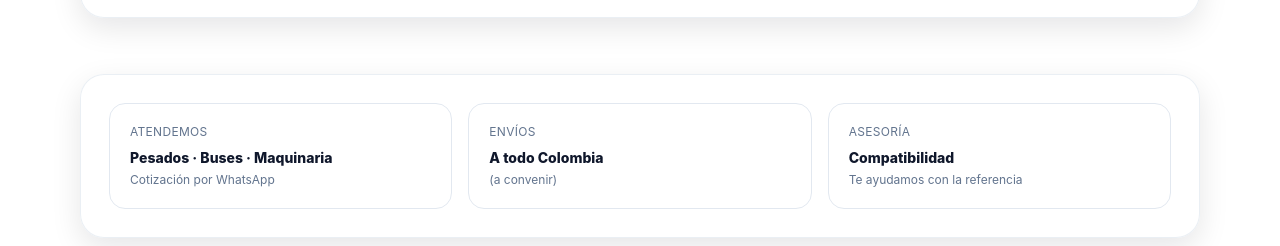
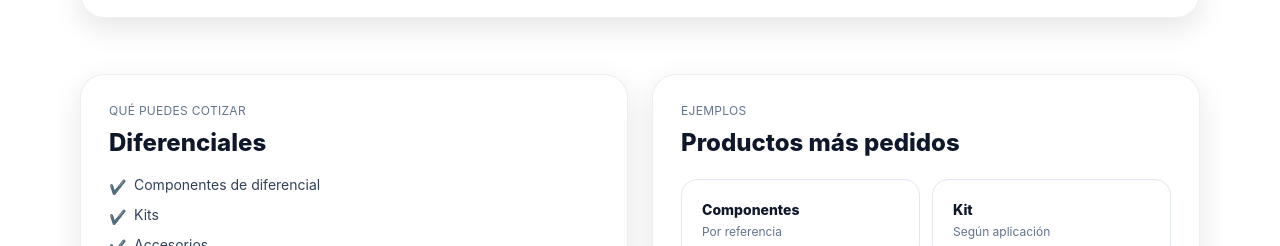
Before and after one commit to julianchocmanrique/Tornirepuestos-web, a Next.js app: page /tornirepuestos/categorias/diferenciales in a window 1280 px wide. Shown: the part 554-800 px from the top of the page. Built offline with nearby package versions, Linux system fonts and the light colour scheme.

Commit message:
ui: quitar bloque quick info en paginas de categoria

```diff
--- a/src/app/categorias/[slug]/page.tsx
+++ b/src/app/categorias/[slug]/page.tsx
@@ -107,26 +107,6 @@ export default async function Page({
       {/* Detail */}
       <section id="detalle" className="mx-auto max-w-6xl px-4 py-14">
         <div className="grid gap-6 lg:grid-cols-2">
-          {/* Quick info */}
-          <div className="rounded-3xl border border-slate-200/70 bg-white/70 p-7 shadow-[0_10px_30px_rgba(2,6,23,0.10)] backdrop-blur lg:col-span-2">
-            <div className="grid gap-4 sm:grid-cols-3">
-              <div className="rounded-2xl border border-slate-200 bg-white p-5">
-                <div className="text-xs uppercase tracking-wide text-slate-500">Atendemos</div>
-                <div className="mt-2 text-sm font-extrabold text-slate-900">Pesados · Buses · Maquinaria</div>
-                <div className="mt-1 text-xs text-slate-500">Cotización por WhatsApp</div>
-              </div>
-              <div className="rounded-2xl border border-slate-200 bg-white p-5">
-                <div className="text-xs uppercase tracking-wide text-slate-500">Envíos</div>
-                <div className="mt-2 text-sm font-extrabold text-slate-900">A todo Colombia</div>
-                <div className="mt-1 text-xs text-slate-500">(a convenir)</div>
-              </div>
-              <div className="rounded-2xl border border-slate-200 bg-white p-5">
-                <div className="text-xs uppercase tracking-wide text-slate-500">Asesoría</div>
-                <div className="mt-2 text-sm font-extrabold text-slate-900">Compatibilidad</div>
-                <div className="mt-1 text-xs text-slate-500">Te ayudamos con la referencia</div>
-              </div>
-            </div>
-          </div>
           <div className="rounded-3xl border border-slate-200/70 bg-white/70 p-7 shadow-[0_10px_30px_rgba(2,6,23,0.10)] backdrop-blur">
             <div className="text-xs uppercase tracking-wide text-slate-500">
               Qué puedes cotizar
```
